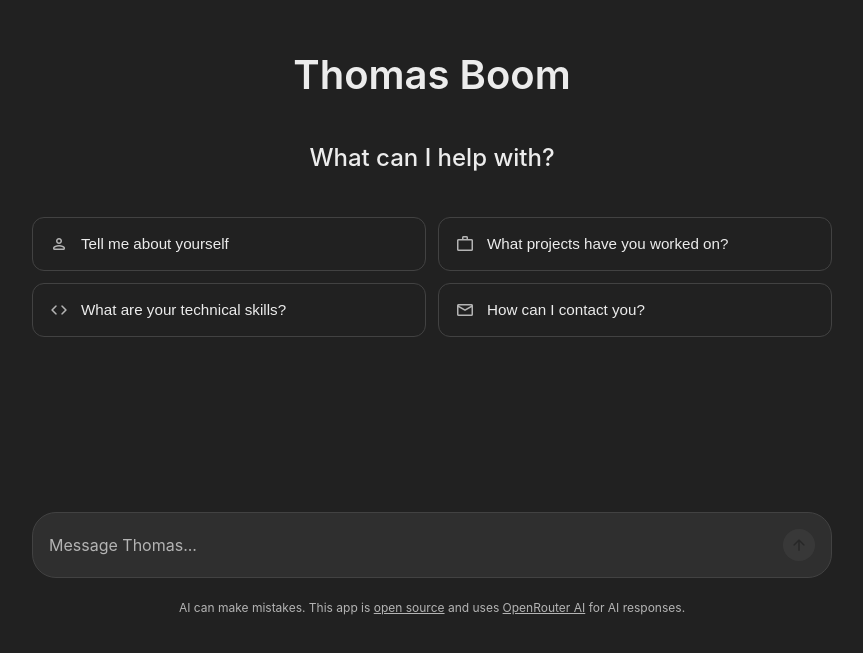
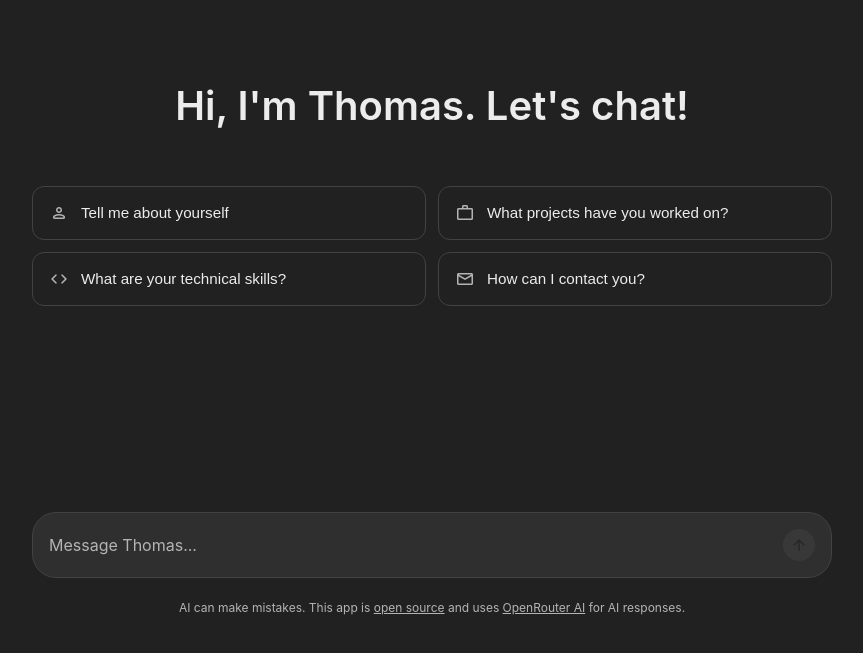
Before and after one commit to thomasboom/portfolio, a Next.js app: page / in a window 1280 px wide. Shown: the part 155-808 px from the top of the page, without its empty margins (208-1071 px from the left). Built offline with nearby package versions, Linux system fonts and the light colour scheme.

Commit message:
Updated UI

```diff
--- a/src/app/globals.css
+++ b/src/app/globals.css
@@ -59,7 +59,7 @@ body {
   font-size: 2.5rem;
   font-weight: 600;
   color: var(--text-primary);
-  margin-bottom: 12px;
+  margin-bottom: 48px;
 }
 
 .greeting {
--- a/src/components/WelcomeScreen.tsx
+++ b/src/components/WelcomeScreen.tsx
@@ -16,8 +16,7 @@ const suggestedPrompts = [
 export default function WelcomeScreen({ onSelectPrompt }: WelcomeScreenProps) {
   return (
     <div className="welcome-screen">
-      <h1 className="logo">Thomas Boom</h1>
-      <h2 className="greeting">What can I help with?</h2>
+      <h1 className="logo">Hi, I'm Thomas. Let's chat!</h1>
 
       <div className="suggested-prompts">
         {suggestedPrompts.map((prompt) => (
```
